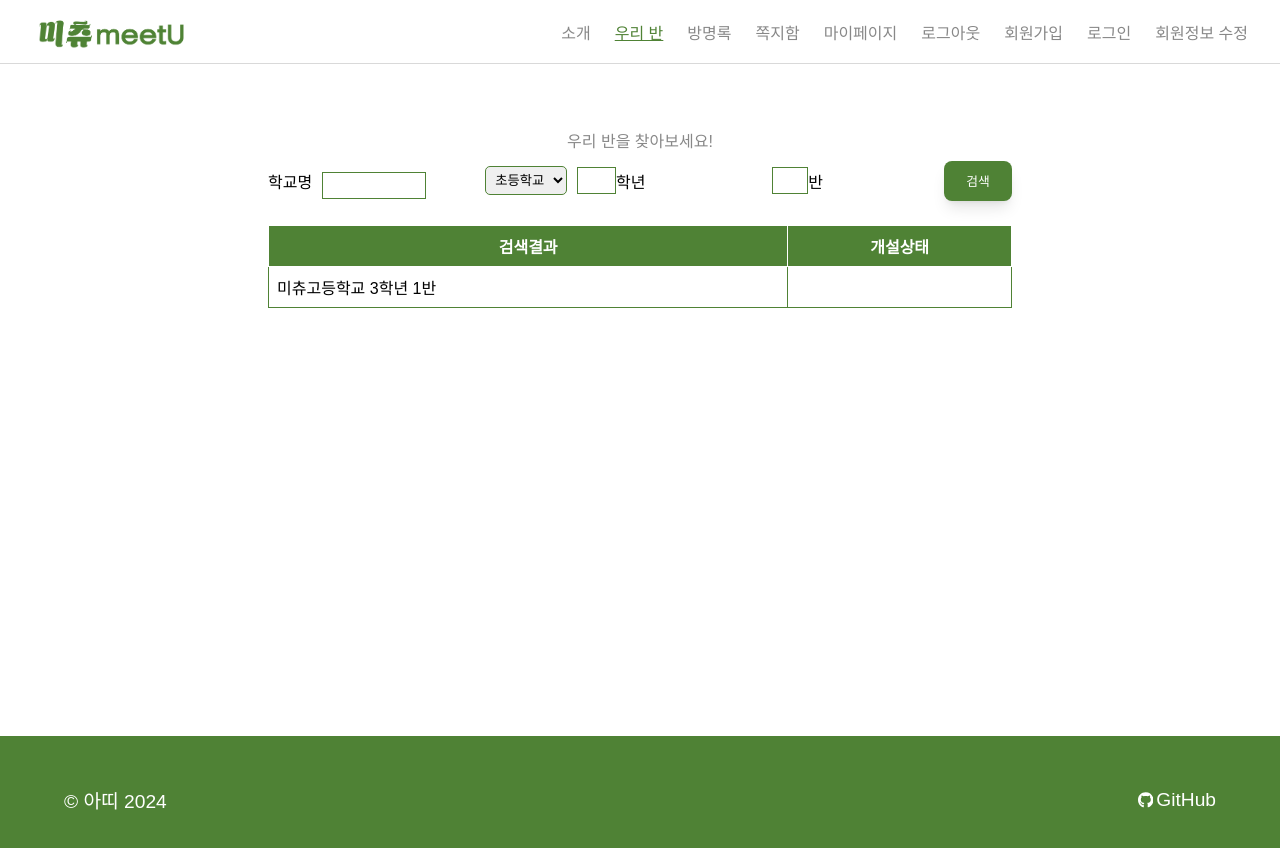
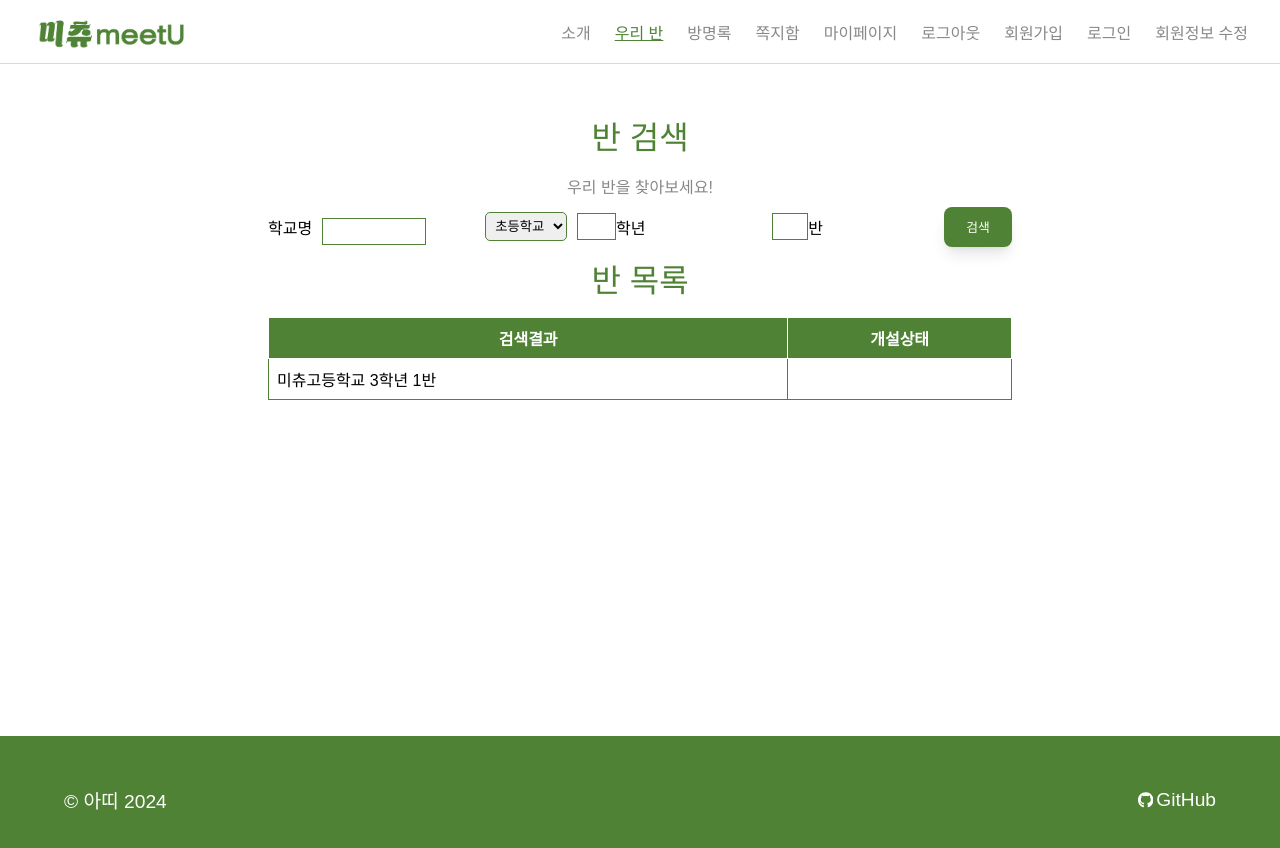
Before and after one commit to haebinPark/meetU, a React (Create React App) app in the folder Client/: page /band in a window 1280 px wide. Shown: the top 848 px of the page. Built offline with nearby package versions, Linux system fonts and the light colour scheme; a web font is replaced by a local one.

Commit message:
[FE]✨Feat : PageTitle 리팩토링에 따른 변경 #88

```diff
--- a/Client/src/pages/Band/Band.jsx
+++ b/Client/src/pages/Band/Band.jsx
@@ -7,12 +7,12 @@ function Band() {
   return (
     <>
       <section style={{ textAlign: "center" }}>
-        <PageTitle pageTitle="반 검색" />
+        <PageTitle>반 검색</PageTitle>
         <PageDescription> 우리 반을 찾아보세요! </PageDescription>
         <BandSearch />
       </section>
       <section>
-        <PageTitle pageTitle="반 목록" />
+        <PageTitle>반 목록</PageTitle>
         <BandList />
       </section>
     </>
--- a/Client/src/pages/Note/Note.jsx
+++ b/Client/src/pages/Note/Note.jsx
@@ -6,7 +6,7 @@ function Note() {
   return (
     <>
       <div style={{ textAlign: "center" }}>
-        <PageTitle pageTitle="쪽지함" />
+        <PageTitle>쪽지함</PageTitle>
         <PageDescription>주고 받은 쪽지를 모아뒀어요!</PageDescription>
       </div>
 
```
